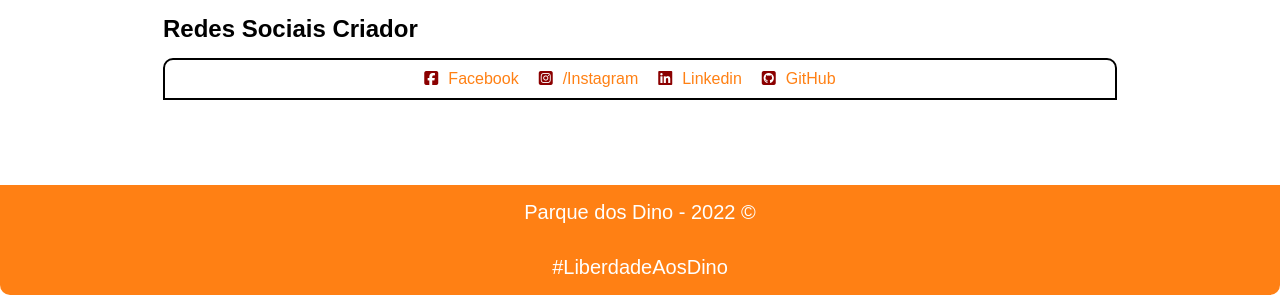
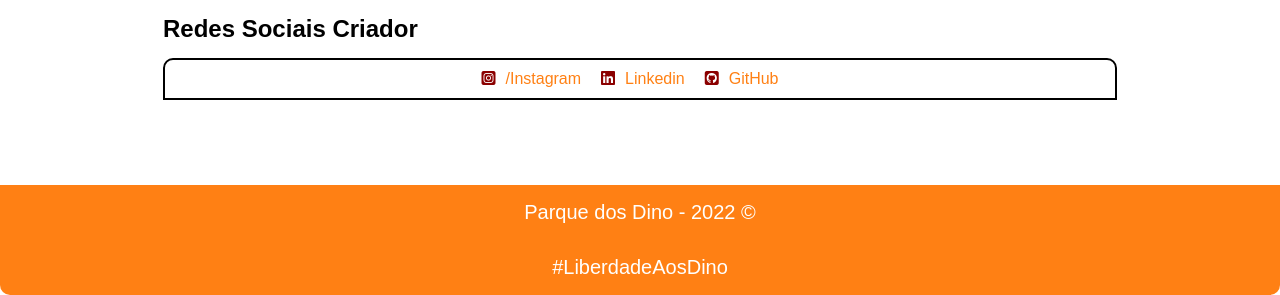
Before and after one commit to JuniorValteir/Parque-dos-Dinossauro, a plain HTML site: page index.html in a window 1280 px wide. Shown: the part 799-1094 px from the top of the page. Drawn offline with Linux system fonts and the light colour scheme.

Commit message:
Commit msg

```diff
--- a/index.html
+++ b/index.html
@@ -45,9 +45,7 @@
     <div class="area redes-sociais">
       <h2>Redes Sociais Criador </h2>
       <div class="navLinks">
-        <div class="links">
-            <a href="https://www.facebook.com/valteir.junior.5/"><i class="fa-brands fa-square-facebook"></i>Facebook</a>
-        </div>
+
         <div class="links">
             <a href="https://www.instagram.com/valteir.jr/"><i class="fa-brands fa-square-instagram"></i>/Instagram</a>
         </div>
```
